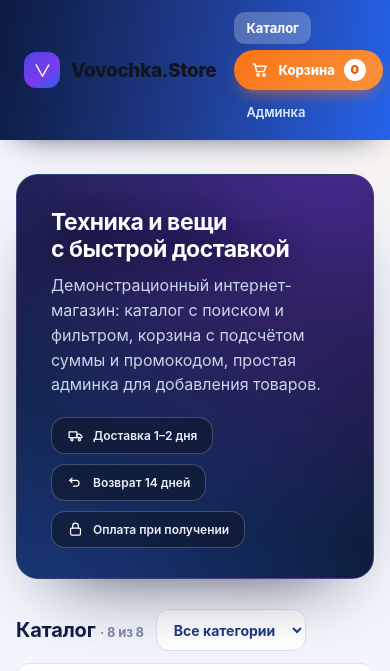
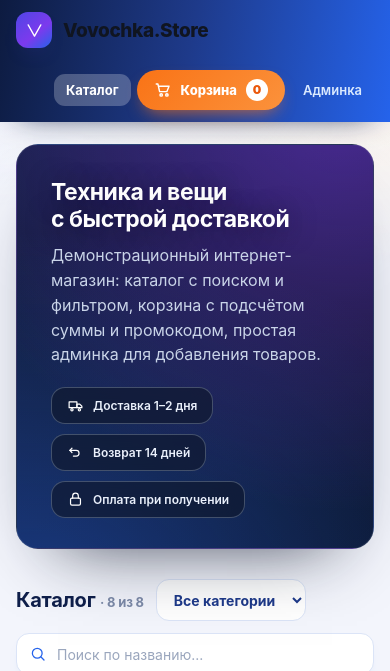
Before and after one commit to igorZV23/shop-demo, a plain HTML site: page index.html in a window 390 px wide. Shown: the top 671 px of the page. Drawn offline with Linux system fonts and the light colour scheme.

Commit message:
FIX V10: first page centered

```diff
--- a/index.html
+++ b/index.html
@@ -6,7 +6,7 @@
 <title>Vovochka.Store — демо интернет-магазин</title>
 <meta name="description" content="Демо интернет-магазин: каталог, корзина, админка.">
 <link rel="icon" href="favicon.svg" type="image/svg+xml">
-<link rel="stylesheet" href="style.css?v=9">
+<link rel="stylesheet" href="style.css?v=10">
 </head>
 <body>
 <header class="top">
--- a/style.css
+++ b/style.css
@@ -951,3 +951,48 @@ html,body{background:#f3f5fc!important;background-image:radial-gradient(900px 42
   .top .nav .cart-link{ padding:8px 13px !important; gap:7px !important; }
 }
 /* ===== конец FIX V9 CART ===== */
+
+/* ===== FIX V10 CENTER — первая страница строго по центру ===== */
+html, body{
+  display:block !important;
+  width:100% !important;
+  min-height:100vh !important;
+  margin:0 !important;
+  padding:0 !important;
+  overflow-x:hidden !important;
+}
+.top, .foot{ width:100% !important; }
+.top-in, .wrap, .foot-in{
+  max-width:1280px !important;
+  width:100% !important;
+  margin-left:auto !important;
+  margin-right:auto !important;
+  padding-left:24px !important;
+  padding-right:24px !important;
+  box-sizing:border-box !important;
+  display:flex !important;
+  flex-wrap:wrap !important;
+  align-items:center !important;
+  gap:22px !important;
+}
+.wrap, .foot-in{
+  display:block !important;
+  flex:none !important;
+  padding-top:34px !important;
+  padding-bottom:70px !important;
+}
+.hero, .hero-sm, .toolbar, .grid, .panel, .empty, .cart-layout{
+  max-width:100% !important;
+  box-sizing:border-box !important;
+  margin-left:auto !important;
+  margin-right:auto !important;
+}
+.hero{ text-align:left !important; }
+@media (max-width:760px){
+  .top-in, .wrap, .foot-in{
+    padding-left:16px !important;
+    padding-right:16px !important;
+  }
+  .wrap{ padding-top:22px !important; padding-bottom:50px !important; }
+}
+/* ===== конец FIX V10 CENTER ===== */
```
Also changed, not shown: admin.html (+1 -1 lines), cart.html (+1 -1 lines).
